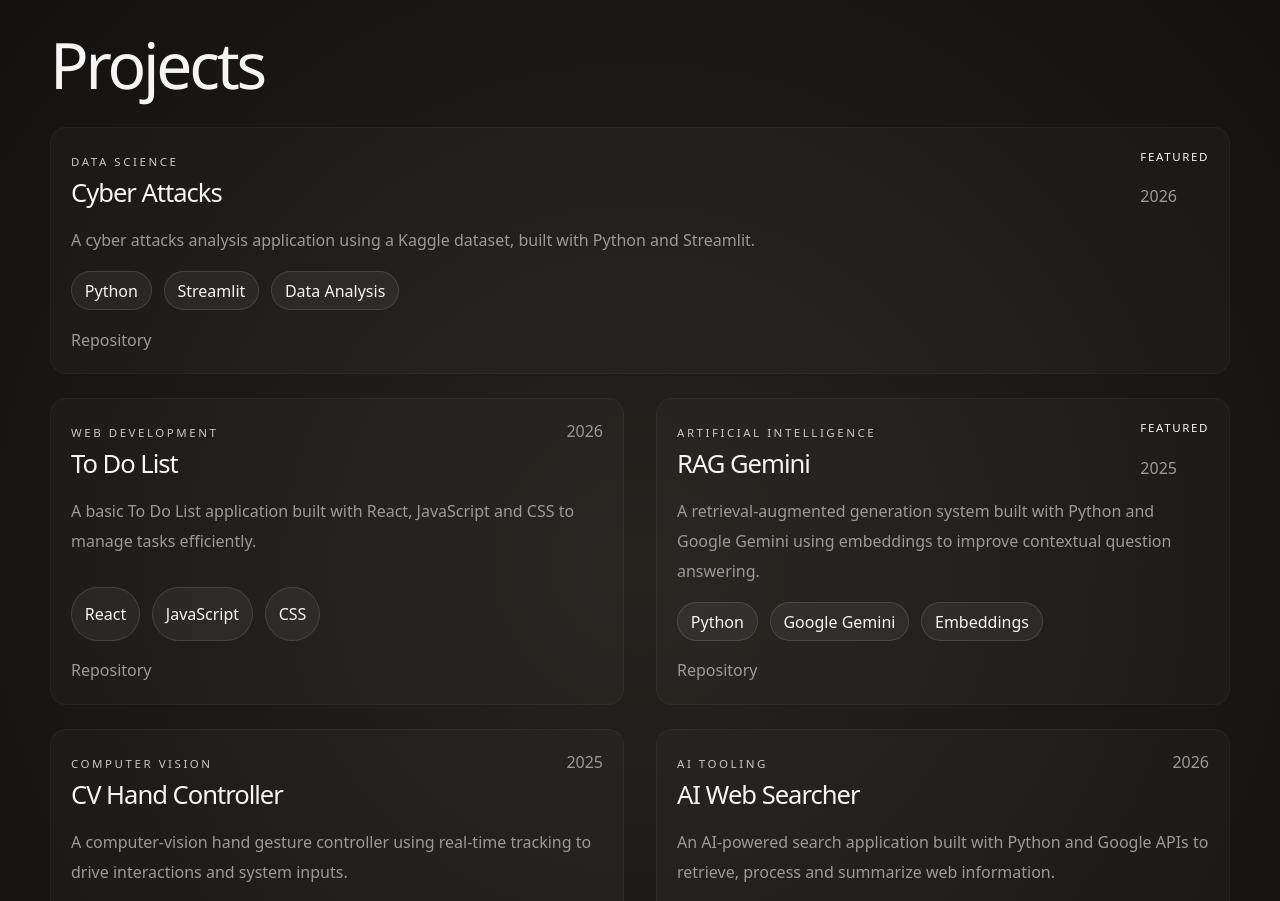
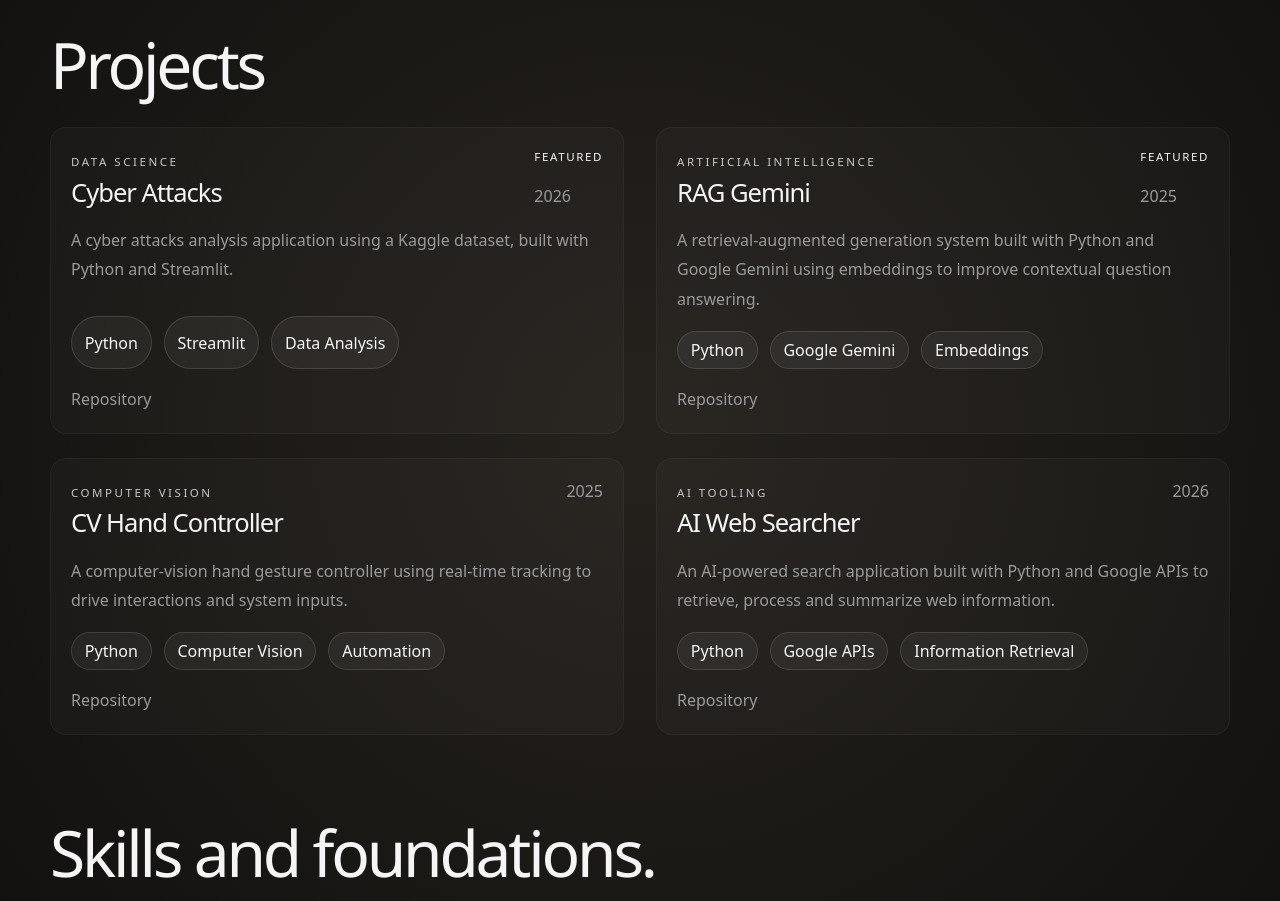
Before and after one commit to Dnaka27/Diogo-Portfolio, a React (Vite) app: page / in a window 1280 px wide. Shown: the part 1080-1981 px from the top of the page. Built offline with nearby package versions, Linux system fonts and the light colour scheme; the HTML template or start-up script is replaced by a standard one.

Commit message:
fix/ rm project

```diff
--- a/src/components/ProjectsGrid.jsx
+++ b/src/components/ProjectsGrid.jsx
@@ -10,11 +10,11 @@ const ProjectsGrid = ({ projects }) => {
       </div>
 
       <div className='projects-showcase'>
-        {projects.map((project, index) => (
+        {projects.map((project) => (
           <ProjectCard
             key={project.id}
             {...project}
-            layout={index === 0 ? 'featured' : 'compact'}
+            layout='compact'
           />
         ))}
       </div>
--- a/src/data/portfolioData.js
+++ b/src/data/portfolioData.js
@@ -46,18 +46,6 @@ export const portfolioProjects = [
     demoUrl: null,
     repoUrl: 'https://github.com/Dnaka27/cyber-attacks-dashboard',
     featured: true,
-  },
-  {
-    id: 'to-do-list',
-    title: 'To Do List',
-    summary:
-      'A basic To Do List application built with React, JavaScript and CSS to manage tasks efficiently.',
-    category: 'Web Development',
-    year: '2026',
-    stack: ['React', 'JavaScript', 'CSS'],
-    demoUrl: null,
-    repoUrl: 'https://github.com/Dnaka27/ToDoList_basic/',
-    featured: false,
   },
   {
     id: 'rag-gemini',
```
